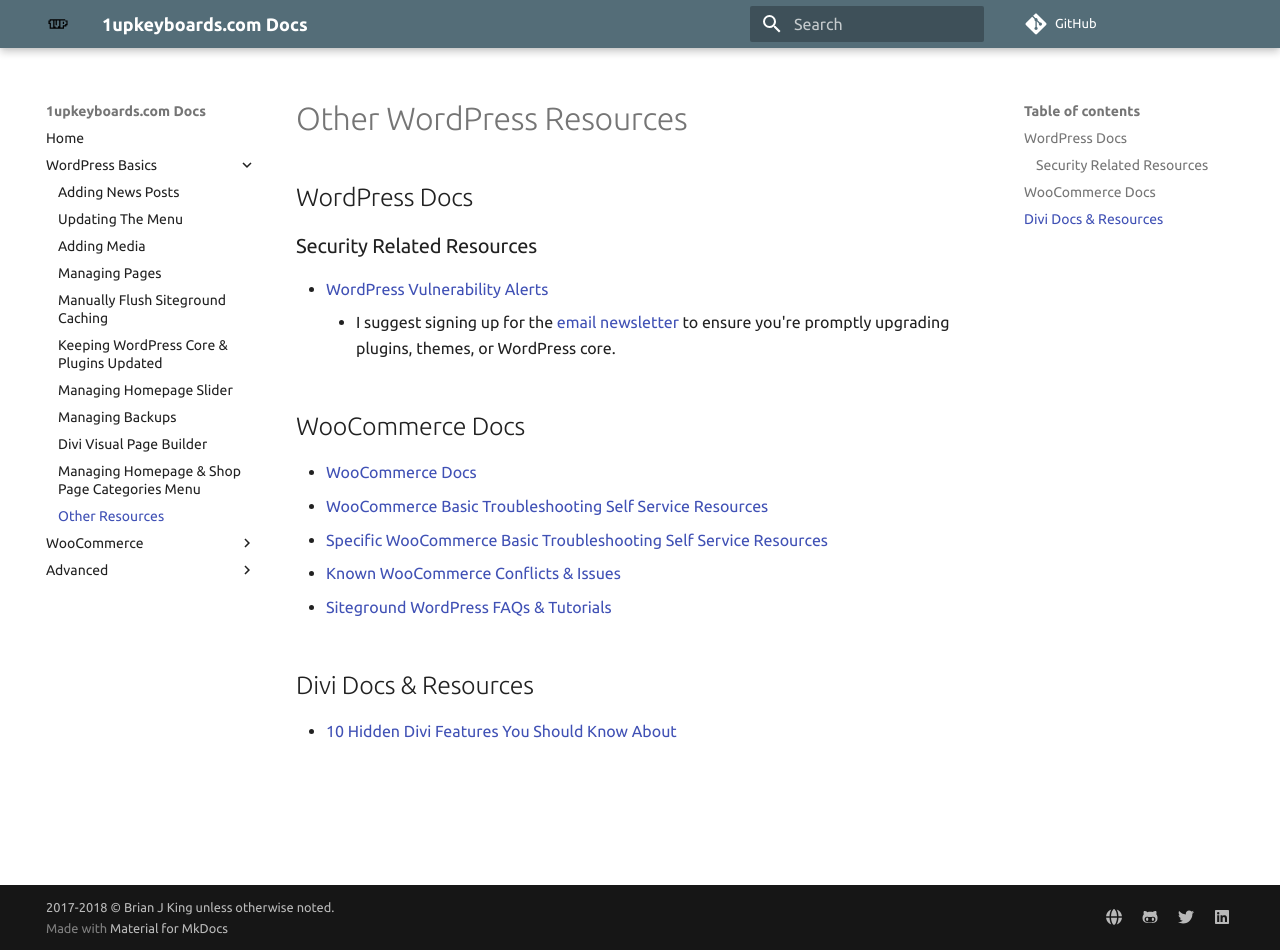
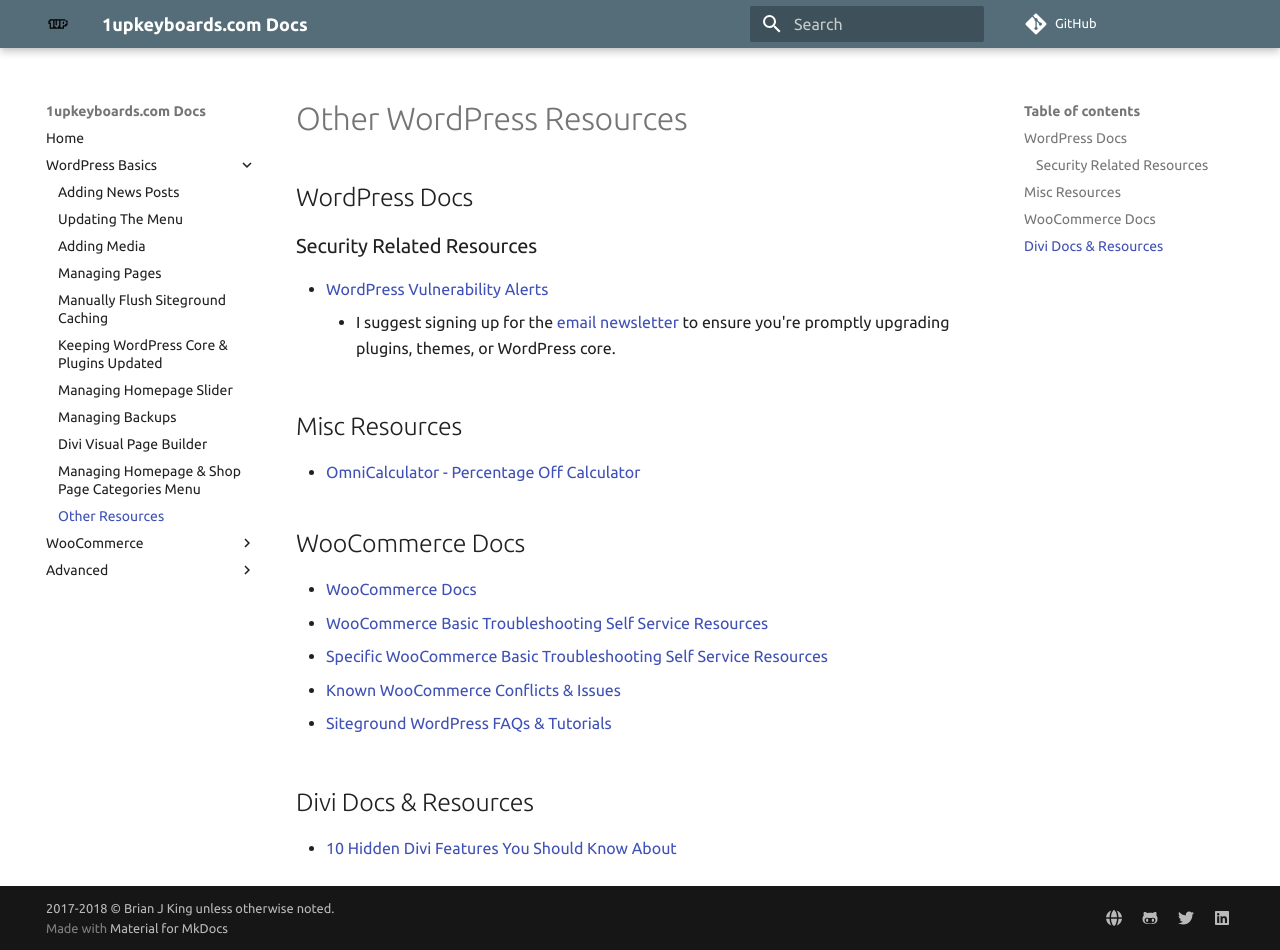
Before and after one commit to brianjking/1upkeyboard-docs, an MkDocs documentation site: the page built from docs/wordpress-basics/other-resources.md, in a window 1280 px wide and 950 px high. Built offline with MkDocs 1.6.1 and Material for MkDocs 9.7.7, drawn with Linux system fonts in a browser that asks for light colours; comment, search, counter and statistics services are not loaded; old or Windows-style settings are respelled for this version of MkDocs.

Commit message:
Add omnicalculator

```diff
--- a/docs/wordpress-basics/other-resources.md
+++ b/docs/wordpress-basics/other-resources.md
@@ -7,6 +7,9 @@
 * [WordPress Vulnerability Alerts](https://wpvulndb.com/)
 	* I suggest signing up for the [email newsletter](https://wpvulndb.com/subscribers/new) to ensure you're promptly upgrading plugins, themes, or WordPress core.
 
+## Misc Resources
+
+* [OmniCalculator - Percentage Off Calculator](https://www.omnicalculator.com/business/percent-off)
 
 ## WooCommerce Docs
 
```
